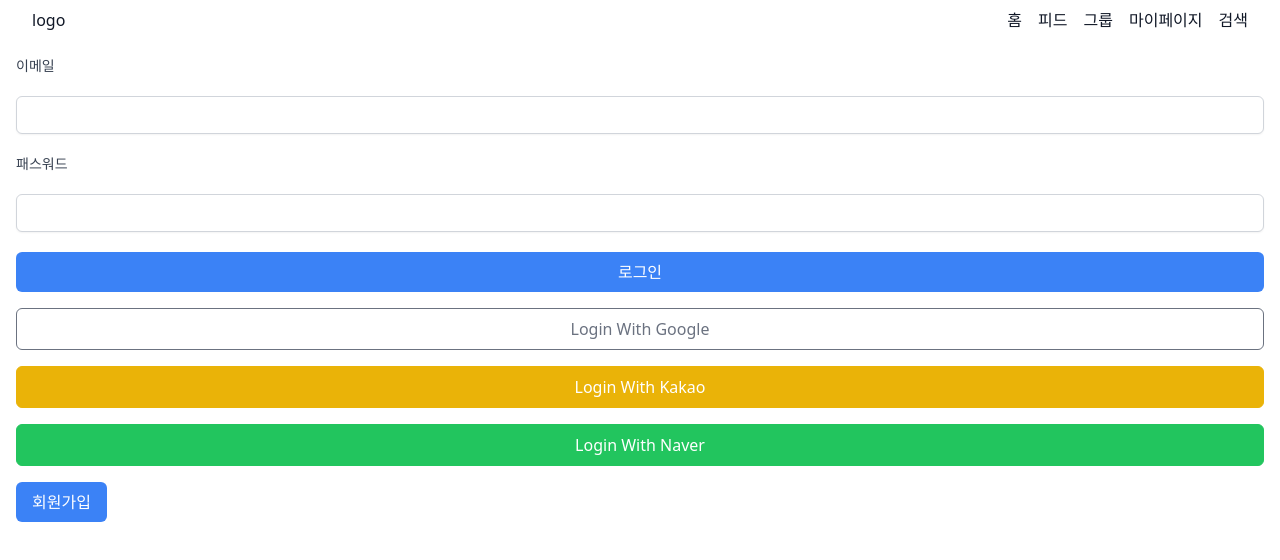
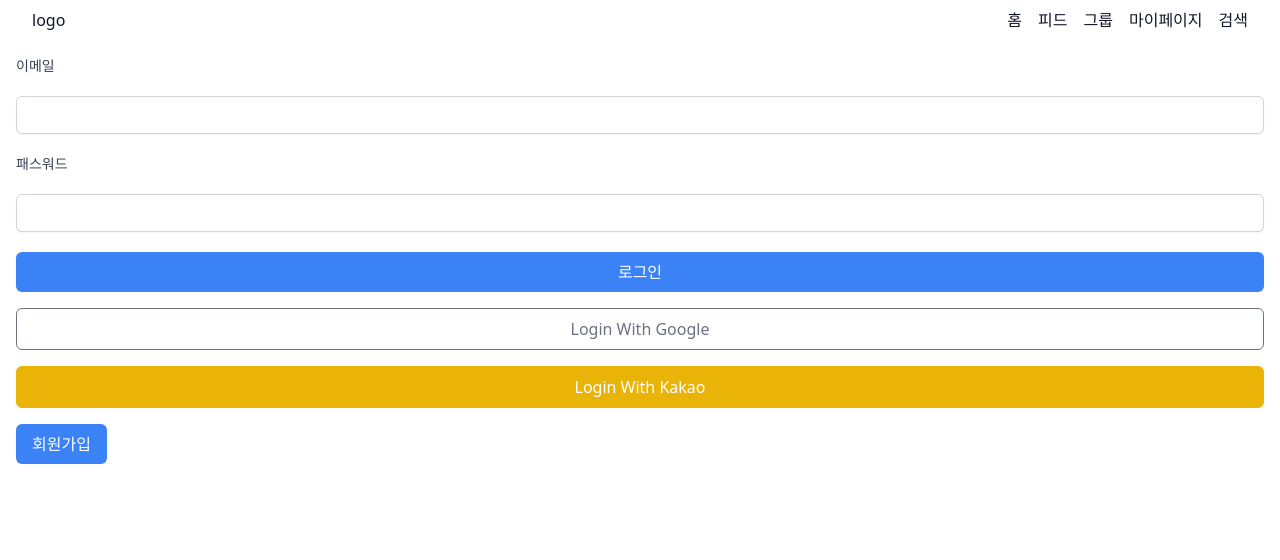
Before and after one commit to blankit-team/blankit-frontend, a Next.js app: page /signin in a window 1280 px wide. Shown: the top 560 px of the page. Built offline with nearby package versions, Linux system fonts and the light colour scheme.

Commit message:
:fire: 네이버 OAuth 삭제

```diff
--- a/src/app/api/auth/[...nextauth]/route.ts
+++ b/src/app/api/auth/[...nextauth]/route.ts
@@ -4,12 +4,12 @@ import NextAuth, { AuthOptions } from 'next-auth'
 import CredentialsProvider from 'next-auth/providers/credentials'
 import GoogleProvider from 'next-auth/providers/google'
 import KaKaoProvider from 'next-auth/providers/kakao'
-import NaverProvider from 'next-auth/providers/naver'
 
 export const authOptions: AuthOptions = {
   callbacks: {
     async signIn({ user, account, profile }) {
       // 최초 Oauth 로그인 시 회원가입
+      console.log('account', account)
       if (account?.provider === 'oauth' && !user) {
         const userData = { ...profile }
 
@@ -93,10 +93,6 @@ export const authOptions: AuthOptions = {
       clientId: process.env.KAKAO_ID!,
       clientSecret: process.env.KAKAO_SECRET!,
     }),
-    NaverProvider({
-      clientId: process.env.NAVER_ID!,
-      clientSecret: process.env.NAVER_SECRET!,
-    }),
   ],
 
   pages: {
--- a/src/app/signin/components/oauth-sigin-in.tsx
+++ b/src/app/signin/components/oauth-sigin-in.tsx
@@ -19,12 +19,6 @@ export default function OAuthSignIn() {
       >
         Login With Kakao
       </BKButton>
-      <BKButton
-        intent={'naver'}
-        onClick={() => signIn('naver', { callbackUrl: NAVIGATION_PATH.HOME })}
-      >
-        Login With Naver
-      </BKButton>
     </div>
   )
 }
```
